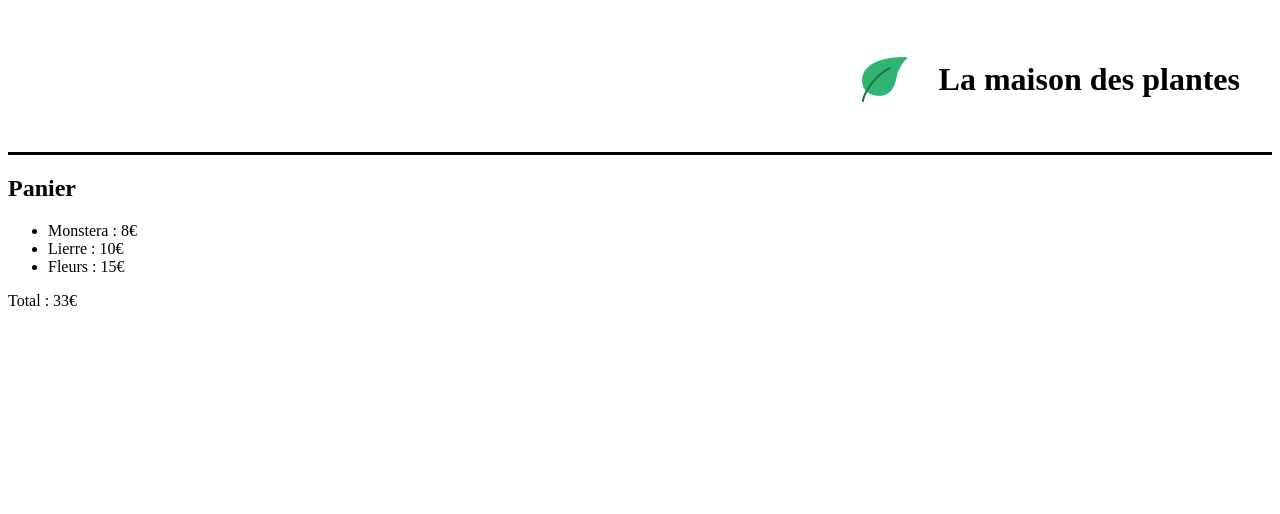
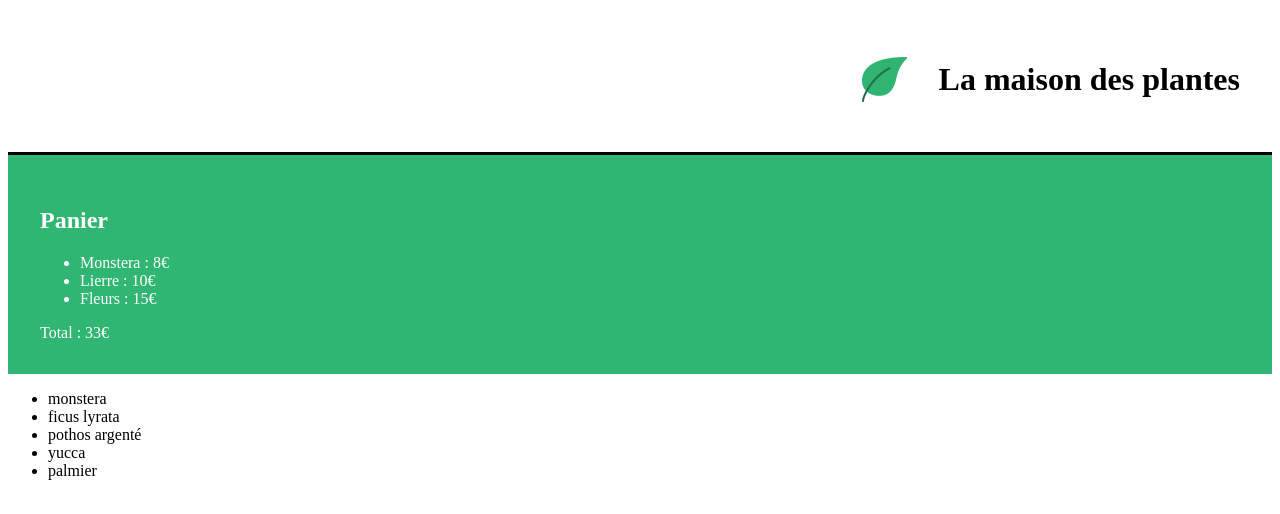
Before and after one commit to CharlesABJ/La-Maison-des-Plantes, a React (Create React App) app: page / in a window 1280 px wide. Shown: the top 514 px of the page. Built offline with nearby package versions, Linux system fonts and the light colour scheme.

Commit message:
Ajout des plantes sous forme dynamique via le tableau plantList

```diff
--- a/src/App.js
+++ b/src/App.js
@@ -1,12 +1,14 @@
 import React from "react";
 import Banner from "./components/Banner";
 import Card from "./components/Card";
+import ShoppingList from "./components/ShoppingList";
 
 function App() {
   return (
     <div>
       <Banner />
       <Card />
+      <ShoppingList />
     </div>
   );
 }
--- a/src/components/Banner.js
+++ b/src/components/Banner.js
@@ -2,10 +2,10 @@
 import "../styles/Banner.css";
 function Banner() {
   return (
-    <div className="banner">
+    <header className="banner">
       <img className="logo" src="./images/logo.png" alt="logo" />
       <h1>La maison des plantes</h1>
-    </div>
+    </header>
   );
 }
 
--- a/src/components/Card.js
+++ b/src/components/Card.js
@@ -1,9 +1,12 @@
+import React from "react";
+import "../styles/Card.css";
+
 function Card() {
   const monsteraPrice = 8;
   const ivyPrice = 10;
   const flowerPrice = 15;
   return (
-    <div>
+    <div className="card">
       <h2>Panier</h2>
       <ul>
         <li>Monstera : {monsteraPrice}€</li>
--- /dev/null
+++ b/src/components/ShoppingList.js
@@ -0,0 +1,20 @@
+import React from "react";
+
+function ShoppingList() {
+  const plantList = [
+    "monstera",
+    "ficus lyrata",
+    "pothos argenté",
+    "yucca",
+    "palmier",
+  ];
+  return (
+    <ul>
+      {plantList.map((plant, index) => (
+        <li key={`${plant}-${index}`}>{plant}</li>
+      ))}
+    </ul>
+  );
+}
+
+export default ShoppingList;
--- a/src/styles/Card.css
+++ b/src/styles/Card.css
@@ -0,0 +1,5 @@
+.card {
+    background: #31b572;
+    color: #fff;
+    padding: 32px;
+}
```
